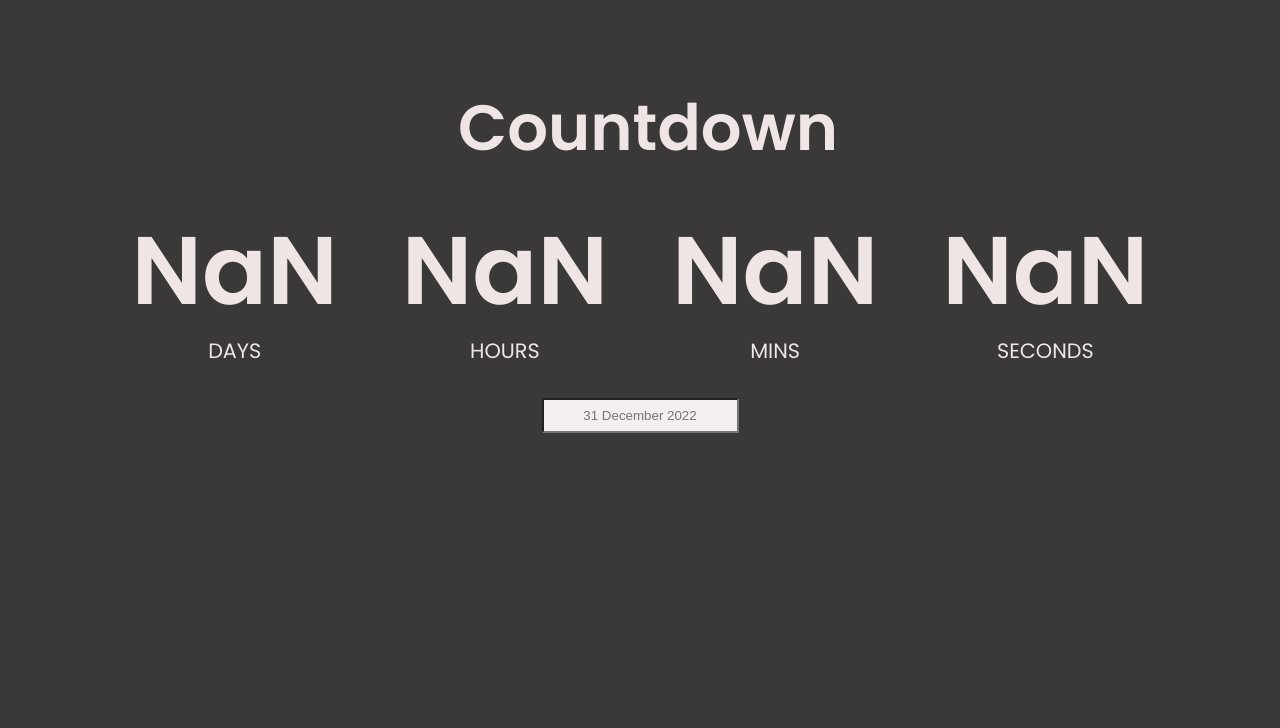
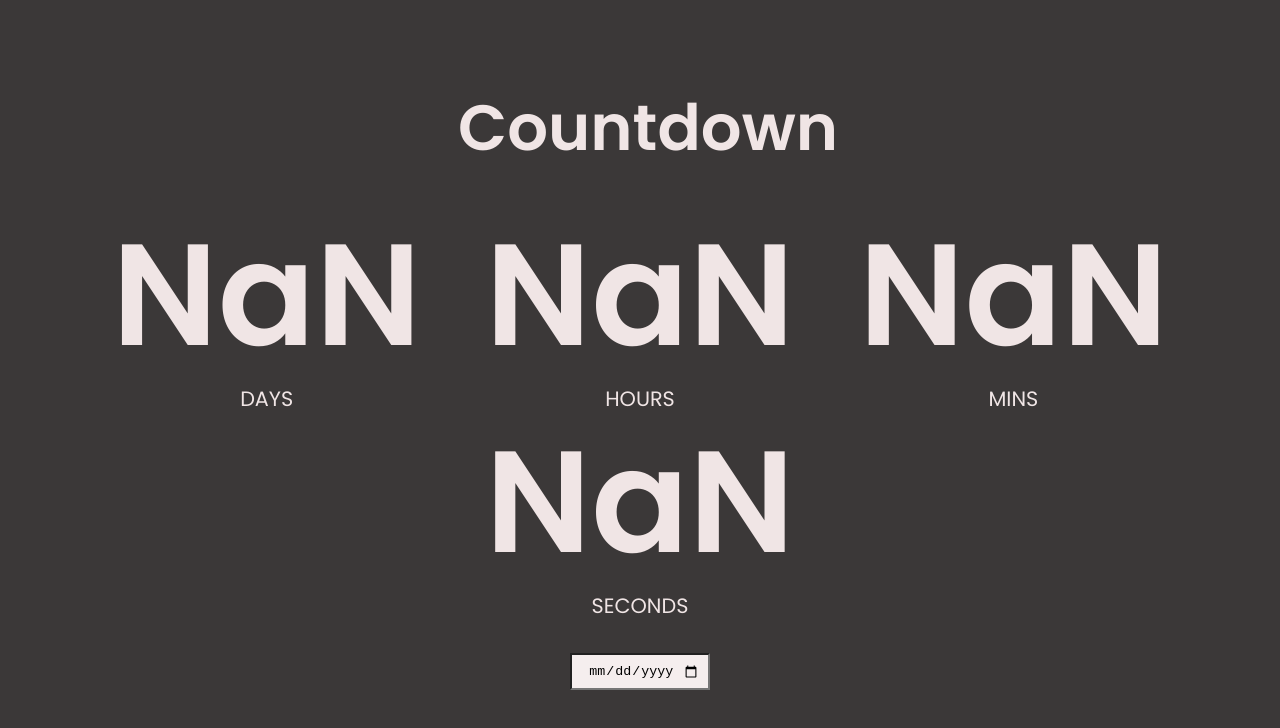
Before and after one commit to lakshaykamat/countdown, a plain HTML site: page index.html in a window 1280 px wide. Drawn offline with Linux system fonts and the light colour scheme.

Commit message:
font increased and type="date" now

```diff
--- a/index.html
+++ b/index.html
@@ -30,7 +30,7 @@
         </div>
         <div>
             <div class="div-sumit">
-                <input type="text" id="input" placeholder="31 December 2022">
+                <input type="date" id="input" placeholder="31 December 2022">
                 <!-- <button onclick="countdown()"class="btn" >START</button> -->
             </div>
         </div>
--- a/style.css
+++ b/style.css
@@ -36,7 +36,7 @@ h1 {
 
 .big-text {
     font-weight: bold;
-    font-size: 6rem;
+    font-size: 9rem;
     line-height: 1;
     margin: 1rem 2rem;
 }
```
